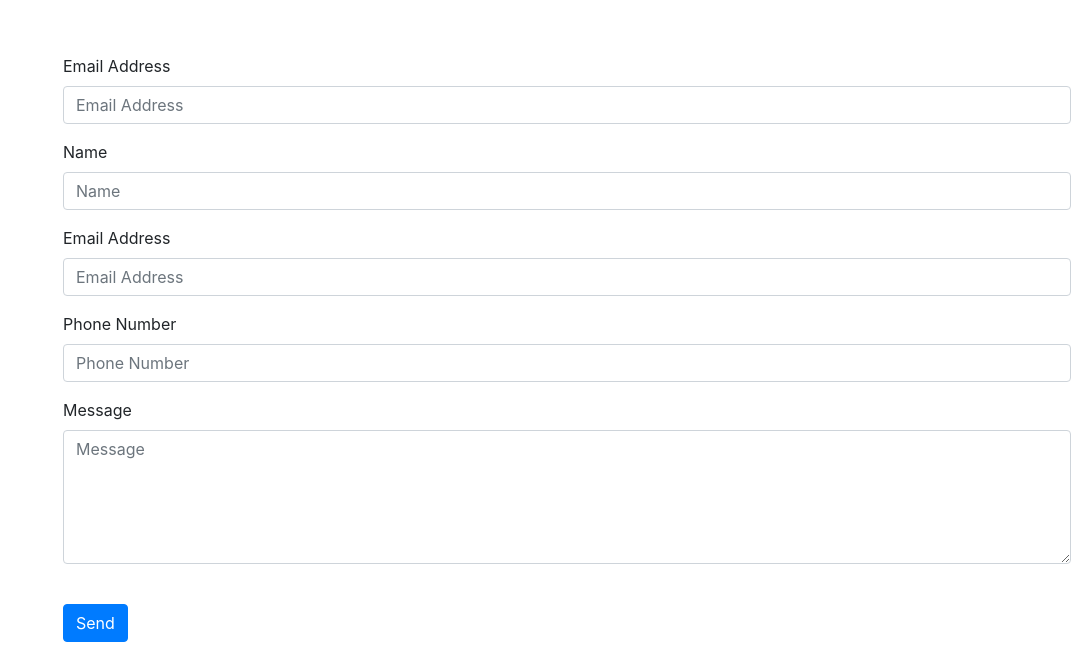
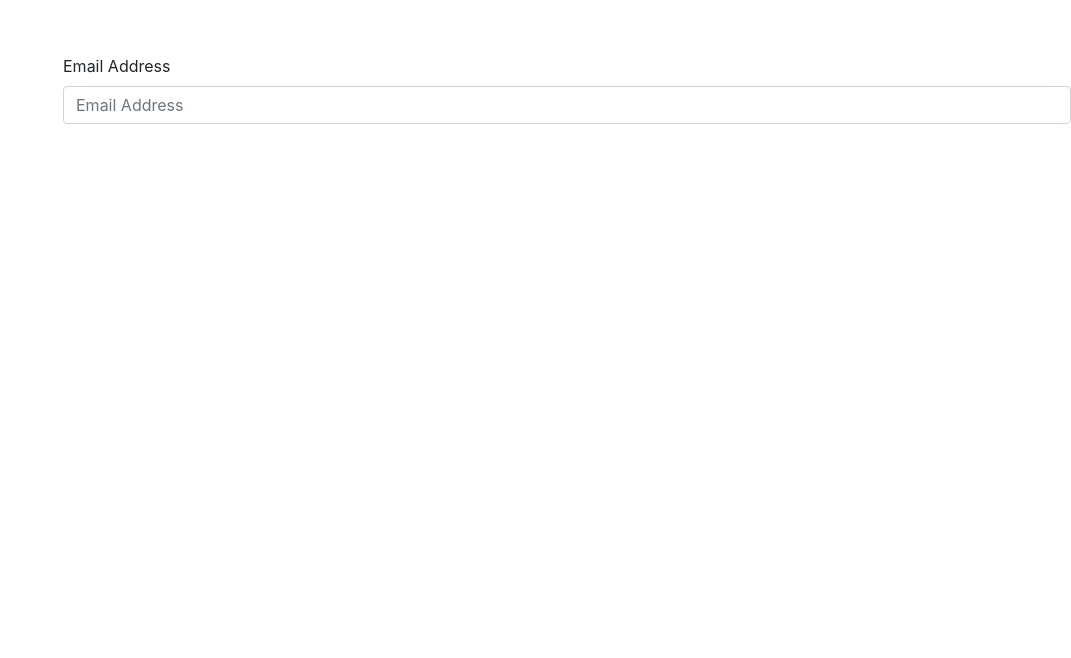
Before and after one commit to isaacfelipe1/projeto-site, a website with bundled scripts: page index.html in a window 1280 px wide. Shown: the part 4751-5409 px from the top of the page, without its empty margins (209-1280 px from the left). After the commit the page ends 4891 px from the top, so only its background shows below. Built offline with nearby package versions, Linux system fonts and the light colour scheme; files whose address does not match are found by name; a web font is replaced by a local one.

Commit message:
Update index.html

```diff
--- a/index.html
+++ b/index.html
@@ -267,41 +267,6 @@ nav#menu li:hover{
               <p class="help-block text-danger"></p>
             </div>
           </div>
-         <form  method="post"  name="sentMessage" id="contactForm" action="mailto:isaacfylype18@gmail">
-          <div class="control-group">
-            <div class="form-group floating-label-form-group controls">
-              <label>Name</label>
-              <input type="text" class="form-control" placeholder="Name" id="name" required data-validation-required-message="Please enter your name.">
-              <p class="help-block text-danger"></p>
-            </div>
-          </div>
-          <div class="control-group">
-            <div class="form-group floating-label-form-group controls">
-              <label>Email Address</label>
-              <input type="email" class="form-control" placeholder="Email Address" id="email" required data-validation-required-message="Please enter your email address.">
-              <p class="help-block text-danger"></p>
-            </div>
-          </div>
-          <div class="control-group">
-            <div class="form-group col-xs-12 floating-label-form-group controls">
-              <label>Phone Number</label>
-              <input type="tel" class="form-control" placeholder="Phone Number" id="phone" required data-validation-required-message="Please enter your phone number.">
-              <p class="help-block text-danger"></p>
-            </div>
-          </div>
-          <div class="control-group">
-            <div class="form-group floating-label-form-group controls">
-              <label>Message</label>
-              <textarea rows="5" class="form-control" placeholder="Message" id="message" required data-validation-required-message="Please enter a message."></textarea>
-              <p class="help-block text-danger"></p>
-            </div>
-          </div>
-          <br>
-          <div id="success"></div>
-          <div class="form-group">
-            <button type="submit" class="btn btn-primary" id="sendMessageButton">Send</button>
-          </div>
-        </form>
 
 
   </div>
```
